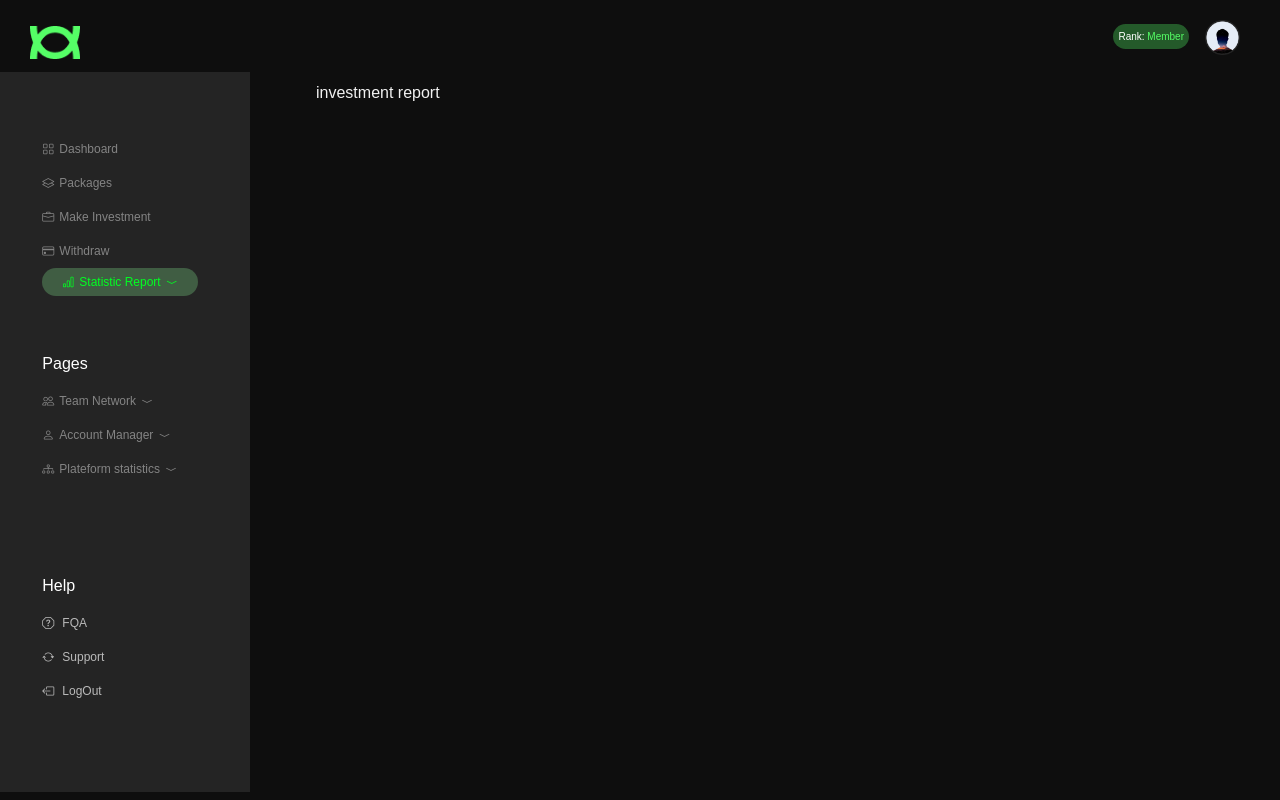
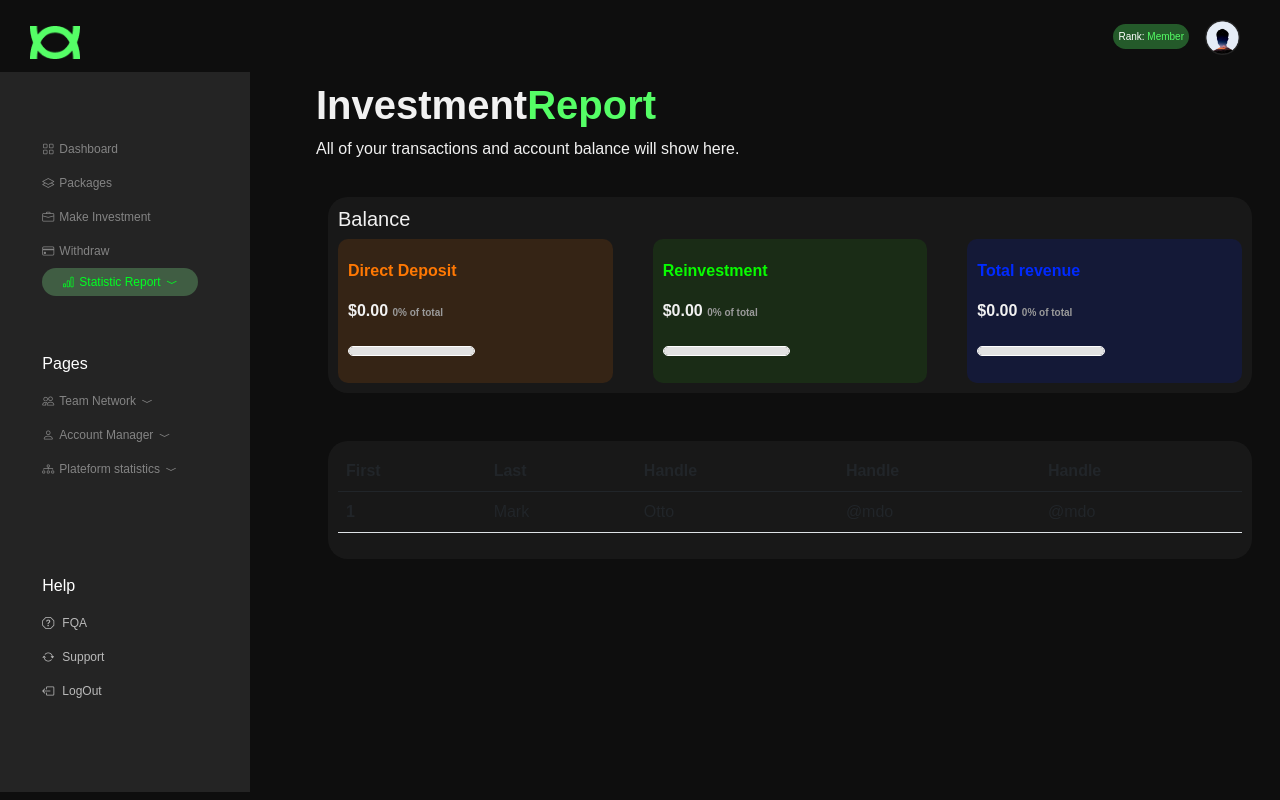
Before and after one commit to Beve-hub/making-money, a plain HTML site: page main/Report.html in a window 1280 px wide. Drawn offline with nearby package versions, Linux system fonts and the light colour scheme.

Commit message:
kjddkludfu

```diff
--- a/main/Report.html
+++ b/main/Report.html
@@ -12,7 +12,17 @@
 <body>
     <!-- navbar-Sidebar -->
   <div class="sidebar" id="mySidebar">
-    <a href="javascript:void(0)" class="closebtn" onclick="closeNav()">×</a>
+    <div class="d-flex ">
+      <div class="d-flex  align-items-center gap-1 mx-5">
+        <img src="/img/profile.png" alt="" class="bards ">
+        <div class="line">
+            <p  class="outlined">Rank: <span class="custom-color">Member</span> </p>
+        </div>
+      </div>
+
+      <a href="javascript:void(0)" class="closebtn" onclick="closeNav()">×</a>
+    </div>
+
     <!-- small screen navbar-Sidebar -->
     <div class="d-grid align-items-center justify-content-center my-2 gap-5">
         <div>
@@ -25,7 +35,7 @@
 
         <!-------------small screen staticstics -------------->
         <div class="custom-sidebar my-2">
-            <button class="custom-sidebar button  active" data-toggle="collapse" data-target="#collapseExample10" aria-expanded="false" aria-controls="collapseExample10"  onclick="activateButton(this)">
+            <button class="custom-sidebar button  active" data-toggle="collapse" data-target="#collapseExample10" aria-expanded="true" aria-controls="collapseExample10"  onclick="activateButton(this)">
                <i class="bi bi-bar-chart"></i>Statistic Report<i class="bi bi-chevron-compact-down"></i>
               </button>
               <div class="collapse custom-back" id="collapseExample10">
@@ -114,7 +124,7 @@
   </div>
 
   <!-- Navbar -->
-  <div class="d-flex align-items-center justify-content-between custom-backs ">
+  <div class="d-flex align-items-center justify-content-between custom-backs  sticky-top">
     <div class="d-flex align-items-center">
 
   <div class="content d-block d-sm-none kicks" id="main">
@@ -157,7 +167,7 @@
 
             <!------------- staticstics -------------->
             <div class="custom-back my-2">
-                <button class="custom-back button active" data-toggle="collapse" data-target="#collapseExample0" aria-expanded="false" aria-controls="collapseExample0"  onclick="activateButton(this)">
+                <button class="custom-back button active" data-toggle="collapse" data-target="#collapseExample0" aria-expanded="true" aria-controls="collapseExample0"  onclick="activateButton(this)">
                    <i class="bi bi-bar-chart"></i>Statistic Report<i class="bi bi-chevron-compact-down"></i>
                   </button>
                   <div class="collapse custom-back" id="collapseExample0">
@@ -248,11 +258,109 @@
 
 
 
-    <!------------- main container -------------->
-    <div class="content">
-        <p>investment report</p>
+   <!------------- main container -------------->
+   <div class="content">
+    <div>
+      <h1 class="custom-bold">Investment<span class="custom-color ">Report</span></h1>
+      <p class="text-wrap">All of your transactions and account balance will show here.</p>
     </div>
+
+    <div class=" container ">
+
+      <div class="custom-backonst   ">
+        <h5>Balance</h5>
+        <div class="row justify-content-center gap-3 mt-2">
+
+          <div class="col-md">
+            <div class="busd">
+              <div class="">
+                <p class="busd-text">Direct Deposit</p>
+                <p class="custom-bold">$0.00 <span class="lop">0% of total</span></p>
+              </div>
+             <div class="progress-container">
+                <progress id="progress-bar" value="0" max="100" class="progress-busd"></progress>
+              </div>
+            </div>
+
+
+          </div>
+
+          <div class="col-md">
+            <div class="trc">
+              <div class="">
+                <p class="trc-text">Reinvestment</p>
+                <p class="custom-bold">$0.00 <span class="lop">0% of total</span></p>
+              </div>
+             <div class="progress-container">
+                <progress id="progress-bar" value="0" max="100" class="progress-trc"></progress>
+              </div>
+            </div>
+
+
+          </div>
+
+          <div class="col-md">
+            <div class="bep">
+              <div class="">
+                <p class="bep-text">Total revenue</p>
+                <p class="custom-bold">$0.00 <span class="lop">0% of total</span></p>
+              </div>
+             <div class="progress-container">
+                <progress id="progress-bar" value="0" max="100" class="progress-bep"></progress>
+              </div>
+            </div>
+
+
+          </div>
+
+
+
+        </div>
+
+
+
+       </div>
+
+       <div class="custom-blackonst  mt-5">
+        <div class="table-responsive-sm">
+          <table class="table">
+            <thead>
+              <tr>
+                <th scope="col">First</th>
+                <th scope="col">Last</th>
+                <th scope="col">Handle</th>
+                <th scope="col">Handle</th>
+                <th scope="col">Handle</th>
+              </tr>
+            </thead>
+            <tbody>
+              <tr>
+                <th scope="row">1</th>
+                <td>Mark</td>
+                <td>Otto</td>
+                <td>@mdo</td>
+                <td>@mdo</td>
+              </tr>
+           </tbody>
+          </table>
+        </div>
+       </div>
+
+
+
+
+      </div>
+
+
+
+    </div>
+
   </div>
+
+
+
+
+
 
 
   <script>
@@ -272,6 +380,7 @@
     button.classList.add('active');
     }
   </script>
+
     <script src="https://code.jquery.com/jquery-3.5.1.slim.min.js"></script>
     <script src="https://cdn.jsdelivr.net/npm/@popperjs/core@2.0.8/dist/umd/popper.min.js"></script>
     <script src="https://stackpath.bootstrapcdn.com/bootstrap/4.5.2/js/bootstrap.min.js"></script>
--- a/main/style.css
+++ b/main/style.css
@@ -77,6 +77,35 @@
 
   .custom-color {
       color: #55FE66;
+    }
+
+    .search-container {
+      text-align: flex-end;
+    }
+
+    .search-input {
+      padding: 10px;
+      border: 2px solid #ddd;
+      border-radius: 5px;
+      width: 250px;
+      font-size: 16px;
+      outline: none;
+      transition: border-color 0.3s;
+    }
+
+    .search-input:focus {
+      border-color: #3498db;
+    }
+
+    .search-button {
+      padding: 10px;
+      border: none;
+      border-radius: 5px;
+      background-color: #55FE66;
+      color: #fff;
+      cursor: pointer;
+      font-size: 16px;
+      transition: background-color 0.3s;
     }
 
     .custom-colors {
```
Also changed, not shown: main/Withdraw.html (+4 -4 lines).
